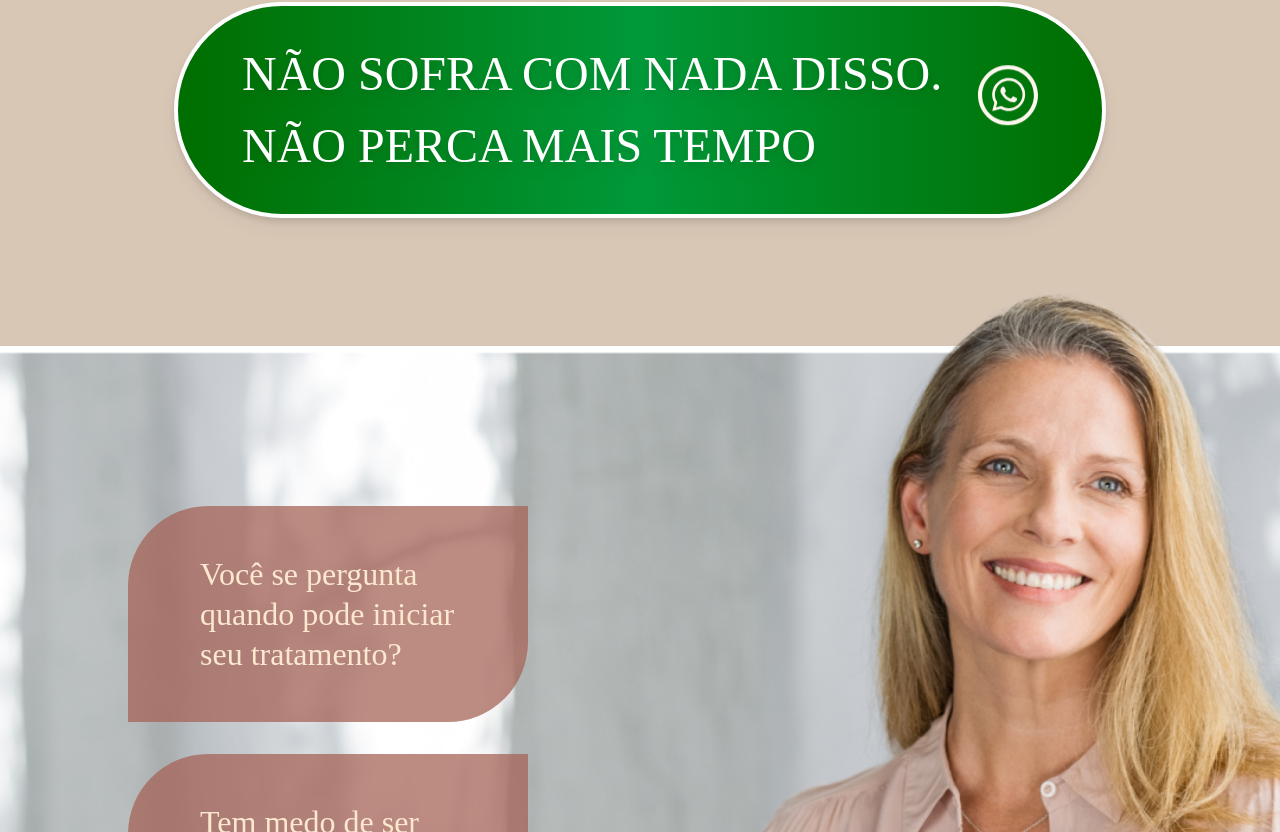
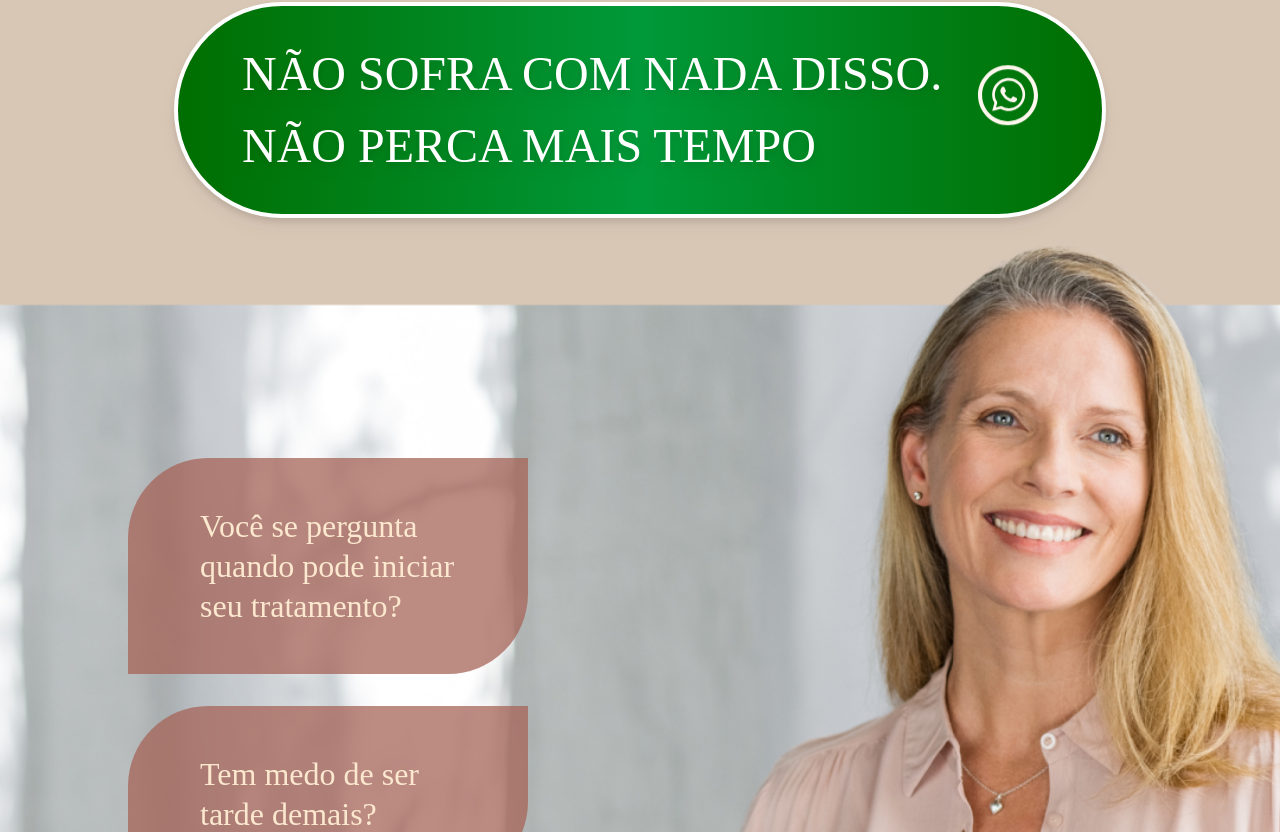
Before and after one commit to guisdarocha/clinicasalomao, a React (Vite) app in the folder clinica-salomao/: page / in a window 1280 px wide. Shown: the part 4348-5180 px from the top of the page. Built offline with nearby package versions, Linux system fonts and the light colour scheme; a web font is replaced by a local one.

Commit message:
responsividade componente Tres terminada

```diff
--- a/clinica-salomao/src/components/Tres/Tres.tsx
+++ b/clinica-salomao/src/components/Tres/Tres.tsx
@@ -3,9 +3,9 @@ import mulher from '../../assets/mulherSorridente.png'
 const Tres = () => {
     return (
     <>
-    <div className=' -mt-[9rem]'>
+    <div className=' -mt-[9rem] xl:-mt-[12rem]'>
        <div className="bg-cover h-[70rem]" style={{backgroundImage: `url(${mulher})`}}>
-       <div className="absolute grid grid-cols-1 gap-y-[2rem] pl-[8rem] pt-[19rem]">
+       <div className="absolute grid grid-cols-1 gap-y-[2rem] max-w-[1080px] pl-[8rem] pt-[19rem]">
             <div className="flex justify-center items-center  w-[25rem]  rounded-tl-46 rounded-br-46 bg-vermelho-madeira/75 ">
                 <h4 className='text-[2rem] w-[18rem] my-[3rem] pl-[1rem] font-belleza leading-tight text-creme'>Você se pergunta quando pode iniciar seu tratamento?</h4>
             </div>
```
